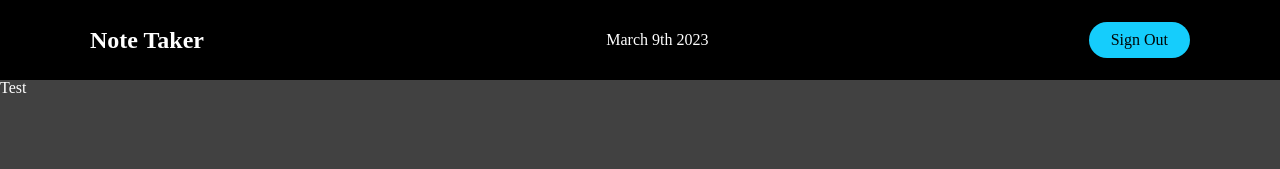
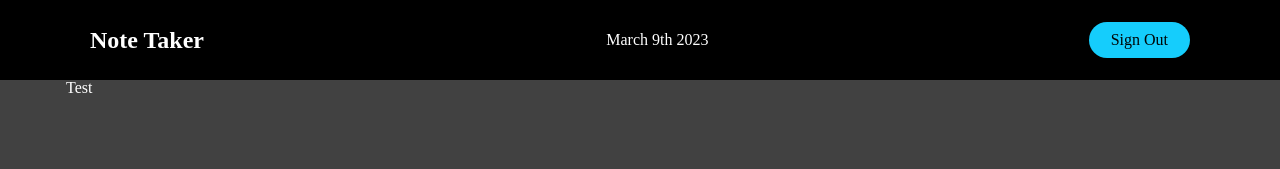
Before and after one commit to PeteChicchetti/note-taker-react, a React (Create React App) app in the folder client/: page /notes in a window 1280 px wide. Shown: the top 169 px of the page. Built offline with nearby package versions, Linux system fonts and the light colour scheme.

Commit message:
adjusted container positioning and elements

```diff
--- a/client/src/components/Notes/Notes.jsx
+++ b/client/src/components/Notes/Notes.jsx
@@ -1,6 +1,8 @@
 import React from 'react';
-import { Container } from 'react-bootstrap';
+// import { Container } from 'react-bootstrap';
 import {
+    NotesMain,
+    NotesContainer,
     AddBtn
 } from './NotesElements'
 
@@ -8,9 +10,11 @@ import {
 const Notes = () => {
     return (
     <>
-        <Container style={{ background: '#414141', margin: '80px 0px 0px 0px', height: 'calc(100vh - 80px)'}}>
-            <AddBtn>Test</AddBtn>
-        </Container>
+        <NotesMain>
+            <NotesContainer >
+                <AddBtn>Test</AddBtn>
+            </NotesContainer>
+        </NotesMain>
     </>
     )
 };
--- a/client/src/components/Notes/NotesElements.jsx
+++ b/client/src/components/Notes/NotesElements.jsx
@@ -1,5 +1,16 @@
 import styled from 'styled-components';
 
-export const AddBtn = styled.div`
+export const NotesMain = styled.div`
+    background: #414141;
+`;
+
+export const NotesContainer = styled.div`
+    background: #414141;
+    margin: 80px auto 0px;
+    height: calc(100vh - 80px);
+    max-width: 1148px;
+`
+
+export const AddBtn = styled.span`
     color: white;
 `;
```
